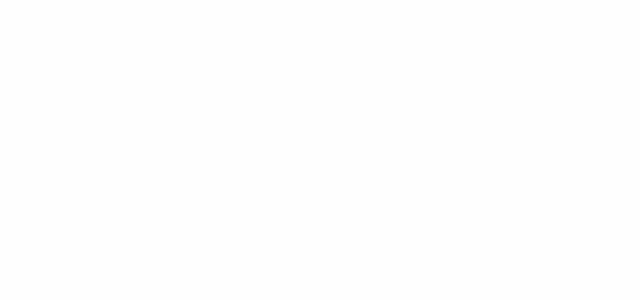
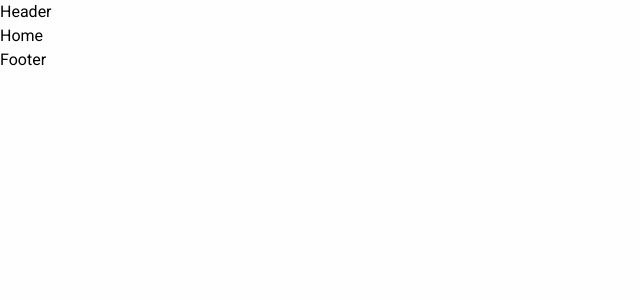
Before and after one commit to RAVIROCK916/bazaar, a Next.js app: page / in a window 1280 px wide. Shown: the top 300 px of the page, without its empty margins (0-640 px from the left). Built offline with nearby package versions, Linux system fonts and the light colour scheme.

Commit message:
init: initial setup revamped final setup to start the project

```diff
--- a/src/app/layout.tsx
+++ b/src/app/layout.tsx
@@ -1,6 +1,8 @@
 import type { Metadata } from "next";
 import { Roboto } from "next/font/google";
 import "./globals.css";
+import Header from "@/components/Header";
+import Footer from "@/components/Footer";
 
 const roboto = Roboto({
 	weight: ["100", "300", "400", "500", "700", "900"],
@@ -21,7 +23,9 @@
 	return (
 		<html lang="en">
 			<body className={`${roboto.className} bg-light text-dark`}>
-				{children}
+				<Header />
+				<main>{children}</main>
+				<Footer />
 			</body>
 		</html>
 	);
--- a/src/app/page.tsx
+++ b/src/app/page.tsx
@@ -1,5 +1,5 @@
 import Image from "next/image";
 
 export default function Home() {
-	return <main></main>;
+	return <div>Home</div>;
 }
--- /dev/null
+++ b/src/components/Footer.tsx
@@ -0,0 +1,4 @@
+const Footer = () => {
+	return <footer>Footer</footer>;
+};
+export default Footer;
--- /dev/null
+++ b/src/components/Header.tsx
@@ -0,0 +1,4 @@
+const Header = () => {
+	return <header>Header</header>;
+};
+export default Header;
--- a/tailwind.config.ts
+++ b/tailwind.config.ts
@@ -25,7 +25,7 @@
 					DEFAULT: "#FEFEFE",
 				},
 				dark: {
-					DEFAULT: "#0F0F0F",
+					DEFAULT: "#010101",
 				},
 			},
 			backgroundImage: {
```
